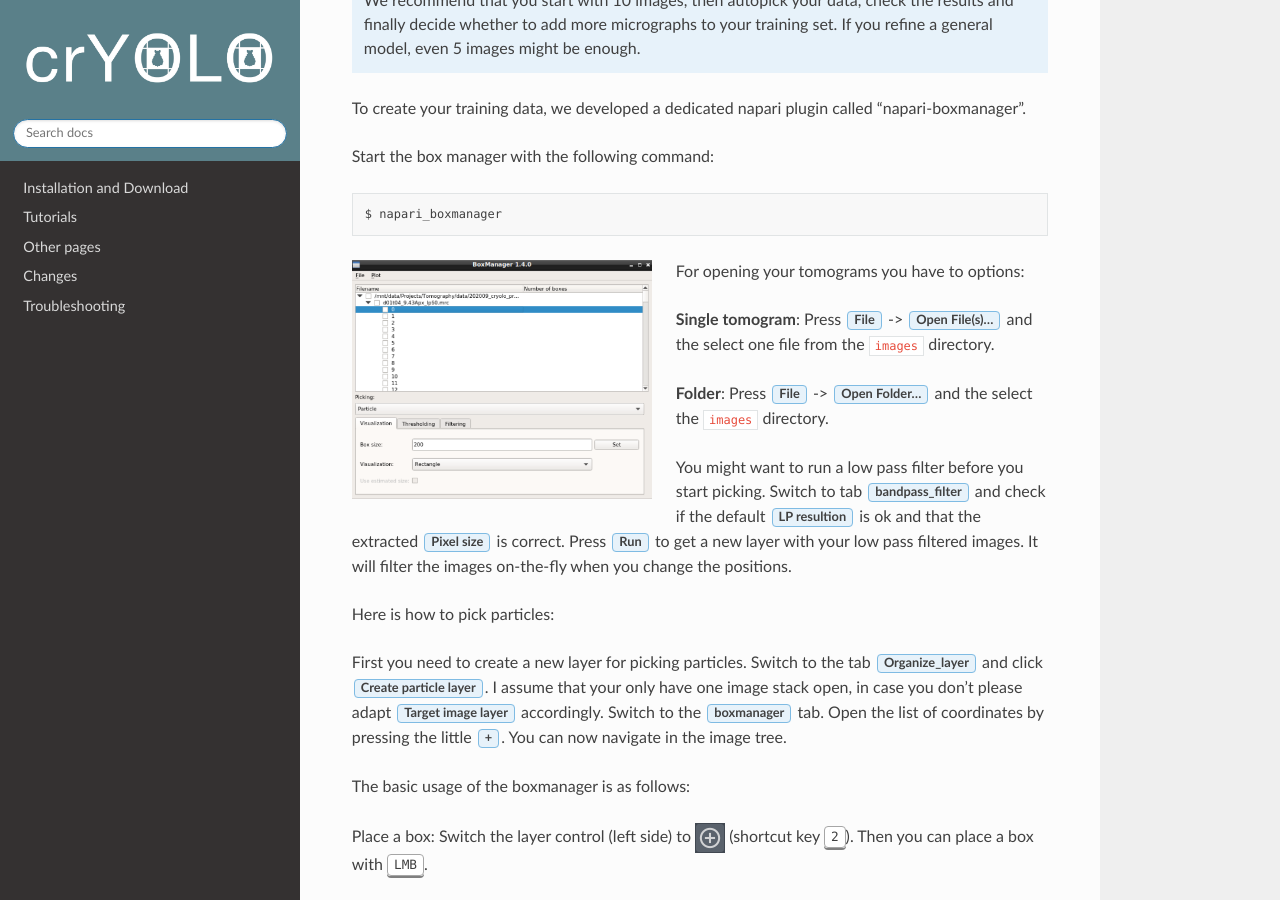
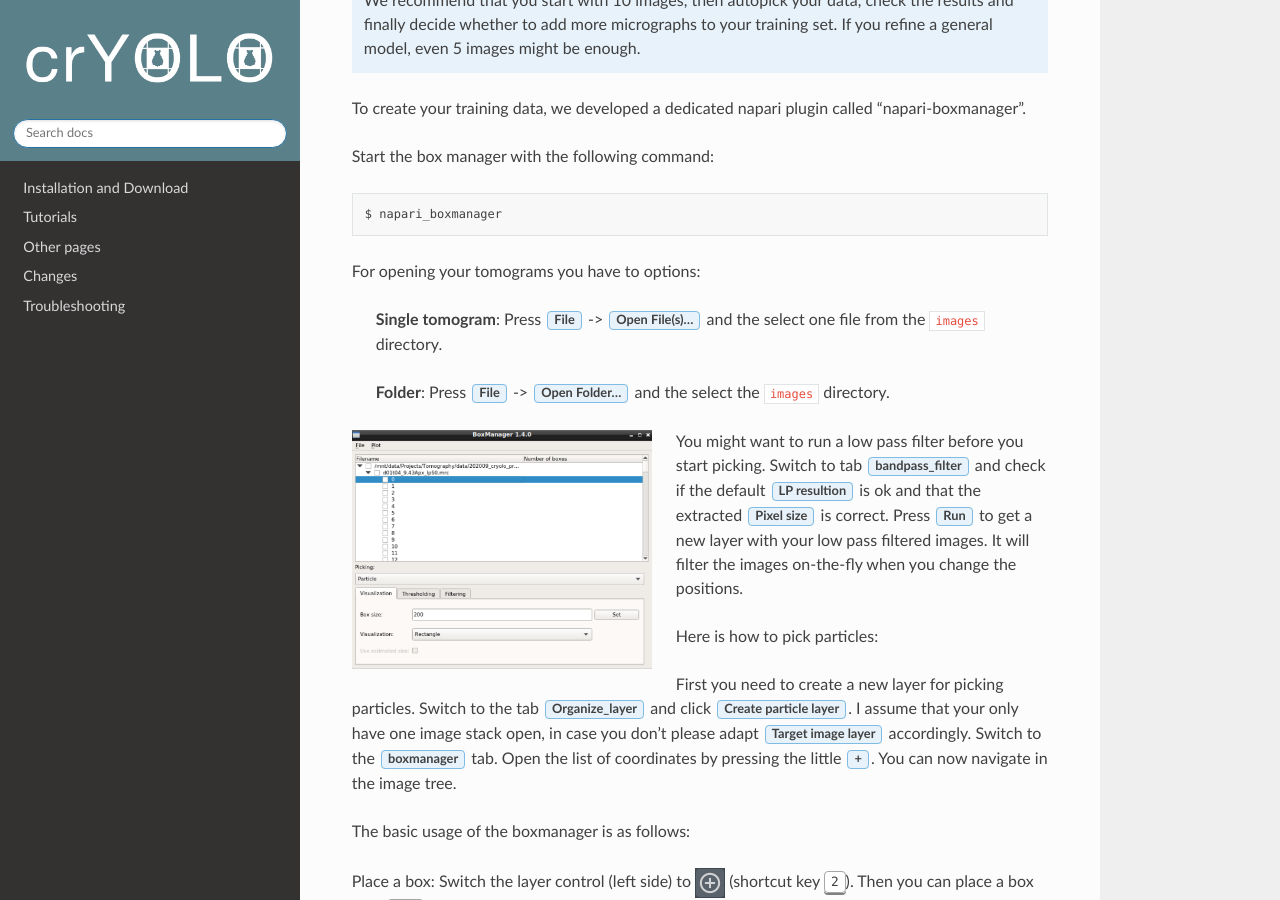
Before and after one commit to MPI-Dortmund/cryolo, a Sphinx documentation site: the page built from source/tutorials/data_preparation_tomo.rst, in a window 1280 px wide and 900 px high, scrolled down 464 px. Built offline with Sphinx 7.4.7 and the Read the Docs theme 2.0.0, drawn with Linux system fonts in a browser that asks for light colours.

Commit message:
tomo tutorial

```diff
--- a/source/tutorials/data_preparation_tomo.rst
+++ b/source/tutorials/data_preparation_tomo.rst
@@ -1,13 +1,13 @@
 .. include:: text_modules/data_prep_filament_startbm.rst
-
-.. image:: ../img/cryolo_bm_tomo_folder_202103.png
-    :width: 300
-    :align: left
 
 For opening your tomograms you have to options:
 
     * **Single tomogram**: Press :guilabel:`File` -> :guilabel:`Open File(s)...` and the select one file from the :file:`images` directory.
     * **Folder**: Press :guilabel:`File` -> :guilabel:`Open Folder...` and the select the :file:`images` directory.
+
+.. image:: ../img/cryolo_bm_tomo_folder_202103.png
+    :width: 300
+    :align: left
 
 .. include:: text_modules/data_prep_filter.rst
 
```
